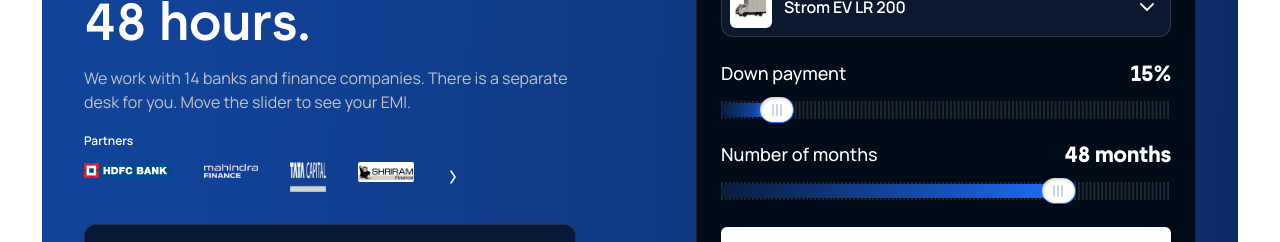
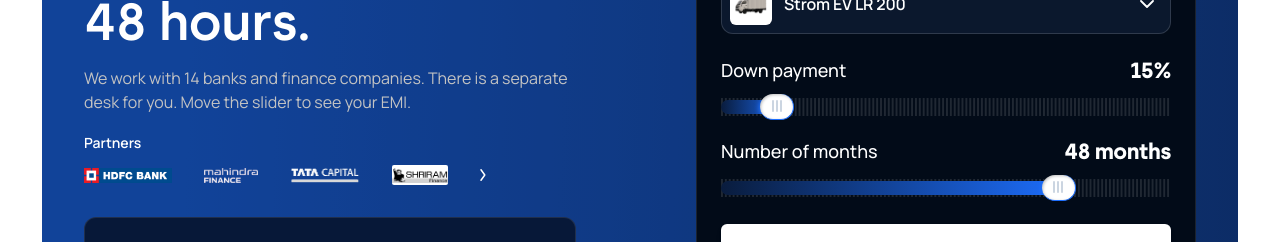
Before and after one commit to udayz84/eulers-motors, a Next.js app: page /products in a window 1280 px wide. Shown: the part 3420-3662 px from the top of the page. Built offline with nearby package versions, Linux system fonts and the light colour scheme.

Commit message:
fix(ui): improve carousel interaction handling, partner logos, and footer brand name

```diff
--- a/components/sections/Footer.tsx
+++ b/components/sections/Footer.tsx
@@ -12,7 +12,7 @@ type FooterColumn = {
 
 const COLUMNS: FooterColumn[] = [
   {
-    title: "Euler Motor",
+    title: "Euler Motors",
     links: ["Storm EV LongRange 200", "Storm EV T1500", "HiLoad EV", "Turbo EV 1000"],
     openOnMobile: true,
   },
--- a/components/sections/SocialWall.tsx
+++ b/components/sections/SocialWall.tsx
@@ -4,7 +4,6 @@ import { useEffect, useRef, useState } from "react";
 import Image from "next/image";
 import Link from "next/link";
 import Eyebrow from "../ui/Eyebrow";
-import CarouselArrows from "../ui/CarouselArrows";
 
 const POSTS = [
   { imgs: ["/assets/social/post-c.png"], user: "variant-a" },
@@ -38,21 +37,40 @@ export default function SocialWall() {
       ([entry]) => {
         visibleRef.current = entry.isIntersecting;
       },
-      { threshold: 0.15 }
+      { threshold: 0.05 }
     );
     observer.observe(section);
 
     let frame = 0;
     let offset = 0;
+    let cachedLoopDist = 0;
+
+    const getLoopDistance = () => {
+      if (cachedLoopDist > 0) return cachedLoopDist;
+      const duplicate = row.querySelector<HTMLElement>("[data-social-copy='true']");
+      const first = row.querySelector<HTMLElement>("[data-social-index='0']");
+      if (duplicate && first) {
+        const dist = duplicate.offsetLeft - first.offsetLeft;
+        if (dist > 0) {
+          cachedLoopDist = dist;
+          return dist;
+        }
+      }
+      return 0;
+    };
+
+    const handleResize = () => {
+      cachedLoopDist = 0;
+    };
+    window.addEventListener("resize", handleResize);
 
     const tick = () => {
-      const duplicate = row.querySelector<HTMLElement>("[data-social-copy='true']");
-      const first = row.querySelector<HTMLElement>("[data-social-index='0']");
-      if (!reducedMotion && visibleRef.current && !interactionPausedRef.current && duplicate && first) {
-        const loopDistance = duplicate.offsetLeft - first.offsetLeft;
+      if (!reducedMotion && visibleRef.current && !interactionPausedRef.current) {
+        const loopDistance = getLoopDistance();
         if (loopDistance > 0) {
           if (row.scrollLeft !== 0) {
-            offset = (offset + row.scrollLeft + loopDistance * 10) % loopDistance;
+            offset = (offset + row.scrollLeft) % loopDistance;
+            if (offset < 0) offset += loopDistance;
             row.scrollLeft = 0;
           }
 
@@ -73,6 +91,7 @@ export default function SocialWall() {
 
     return () => {
       observer.disconnect();
+      window.removeEventListener("resize", handleResize);
       window.cancelAnimationFrame(frame);
       if (resumeTimerRef.current !== null) window.clearTimeout(resumeTimerRef.current);
     };
@@ -83,14 +102,21 @@ export default function SocialWall() {
     if (resumeTimerRef.current !== null) window.clearTimeout(resumeTimerRef.current);
   };
 
-  const resumeAfterInteraction = () => {
+  const resumeAfterInteraction = (delay = 2000) => {
     if (resumeTimerRef.current !== null) window.clearTimeout(resumeTimerRef.current);
     resumeTimerRef.current = window.setTimeout(() => {
       interactionPausedRef.current = false;
-    }, 2200);
+    }, delay);
+  };
+
+  const handleWheel = () => {
+    pauseForInteraction();
+    resumeAfterInteraction(1800);
   };
 
   const handleScroll = () => {
+    pauseForInteraction();
+    resumeAfterInteraction(1800);
     const row = scrollRef.current;
     if (!row) return;
     const cards = row.querySelectorAll<HTMLElement>("article");
@@ -132,18 +158,19 @@ export default function SocialWall() {
         <div
           className="relative"
           onMouseEnter={pauseForInteraction}
-          onMouseLeave={resumeAfterInteraction}
+          onMouseLeave={() => resumeAfterInteraction(600)}
           onPointerDown={pauseForInteraction}
-          onPointerUp={resumeAfterInteraction}
+          onPointerUp={() => resumeAfterInteraction(1800)}
+          onPointerCancel={() => resumeAfterInteraction(1800)}
         >
           <div
             id="social-snap-row"
             ref={scrollRef}
             onScroll={handleScroll}
             onPointerDown={pauseForInteraction}
-            onPointerUp={resumeAfterInteraction}
-            onPointerCancel={resumeAfterInteraction}
-            onWheel={pauseForInteraction}
+            onPointerUp={() => resumeAfterInteraction(1800)}
+            onPointerCancel={() => resumeAfterInteraction(1800)}
+            onWheel={handleWheel}
             className="snap-row snap-center-mobile gap-[12px] lg:gap-[30.663px] min-[2233px]:justify-center"
             style={{ scrollSnapType: "none", scrollBehavior: "auto", overflowAnchor: "none" }}
           >
@@ -308,10 +335,8 @@ export default function SocialWall() {
               style={{ width: "calc(max(0px, (100vw - 1440px) / 2) + 49.337px)" }}
             />
           </div>
-          {/* arrows drive the snap row above — hidden ≥2233px where all five
-              cards fit and the row centers (nothing to scroll) */}
-          <CarouselArrows rowId="social-snap-row" label="videos" className="min-[2233px]:hidden" />
         </div>
+
         {/* Progress Indicator Pill */}
         <div className="mx-auto flex w-full max-w-[1440px] items-center justify-center pt-8">
           <div className="flex h-5 w-[116.2px] items-center rounded-[14.4px] bg-[#ccc]/50 p-1">
--- a/components/sections/products/ProductLoanCalculator.tsx
+++ b/components/sections/products/ProductLoanCalculator.tsx
@@ -142,19 +142,13 @@ export default function ProductLoanCalculator() {
                 slider to see your EMI.
               </p>
 
-              {/* Partner element — the "Partners" heading sits above the logo row,
-                  and the row is left-aligned so the logos start on the same level
-                  as the heading does. */}
-              <div className="mt-1 flex w-full flex-col items-start gap-[12px] self-stretch font-sans text-[12px] font-semibold text-white">
-                <span>Partners</span>
-                {/* Partner logos — Figma: flex row, 32px gap. Every logo sits on
-                    the 16.401px line height (Shriram is 20px on its white plate).
-                    The row is `items-start` so the wordmarks keep one shared
-                    baseline — the Tata lockup is taller, so centring the row
-                    would float it above the other logos. */}
-                <div className="no-scrollbar flex w-full items-start justify-between gap-2 overflow-x-auto sm:justify-start sm:gap-8">
-                  {/* HDFC Bank — 87.82 × 16.401 */}
-                  <div className="relative h-[16.4px] w-[87.82px] shrink-0">
+              {/* Partner element (Figma 2732:7782 / 2732:7784) */}
+              <div className="mt-1 flex flex-col items-start gap-[12px] self-stretch font-sans text-white">
+                <span className="text-[14px] font-semibold text-white">Partners</span>
+                {/* Partner logos — Frame 1984081090 (Figma 2732:7784): gap 32px, items-center */}
+                <div className="no-scrollbar flex items-center gap-[32px] overflow-x-auto">
+                  {/* HDFC Bank — 87.82 × 16.401 (2732:7785) */}
+                  <div className="relative h-[16.401px] w-[87.82px] shrink-0">
                     <Image
                       src="/assets/loan/bank-hdfc.png"
                       alt="HDFC Bank"
@@ -163,8 +157,8 @@ export default function ProductLoanCalculator() {
                       className="object-contain"
                     />
                   </div>
-                  {/* Mahindra Finance — 54.01 × 16.401 */}
-                  <div className="relative h-[16.4px] w-[54.01px] shrink-0">
+                  {/* Mahindra Finance — 54.009 × 16.401 (2732:7786) */}
+                  <div className="relative h-[16.401px] w-[54.009px] shrink-0">
                     <Image
                       src="/assets/loan/bank-mahindra.png"
                       alt="Mahindra Finance"
@@ -173,51 +167,39 @@ export default function ProductLoanCalculator() {
                       className="object-contain"
                     />
                   </div>
-                  {/* Tata Capital — unlike the other banks (single-line wordmarks,
-                      ~4-6:1), this asset is a stacked lockup: the "tata capital"
-                      wordmark (382×173) over the brand's underline bar (382×57)
-                      inside a 384×327 canvas, i.e. 1.2:1. It therefore needs its
-                      own taller box — sized to the artwork's aspect so
-                      `object-contain` renders the whole lockup uncropped — with
-                      the wordmark kept on the same 16.401px line as the rest. */}
-                  <div className="relative h-[30px] w-[36.4px] shrink-0">
+                  {/* Tata Capital — 70.322 × 16.401 (2732:7787) */}
+                  <div className="relative h-[16.401px] w-[70.322px] shrink-0">
                     <Image
-                      src="/assets/loan/bank-tata.png"
+                      src="/assets/loan/tata.png"
                       alt="Tata Capital"
                       fill
-                      sizes="37px"
-                      className="object-contain object-top"
+                      sizes="71px"
+                      className="object-contain"
                     />
                   </div>
-                  {/* Shriram Finance — 56.26 × 20 on a white plate */}
-                  <div className="relative flex h-[20px] w-[56.26px] shrink-0 items-center justify-center rounded-[2px] bg-white p-0.5">
+                  {/* Shriram Finance — 56.262 × 20 on white plate (2732:7788) */}
+                  <div className="relative h-[20px] w-[56.262px] shrink-0 overflow-hidden rounded-[2px] bg-white">
                     <Image
                       src="/assets/loan/bank-shriram.png"
                       alt="Shriram Finance"
                       fill
-                      sizes="56px"
+                      sizes="57px"
                       className="object-contain"
                     />
                   </div>
-                  {/* Partner Arrow: 14x6 rotated 90deg scaleX(-1) */}
+                  {/* Chevron Arrow — Vector 142 (2732:7789): 6 × 14 */}
                   <svg
-                    width="14"
-                    height="6"
-                    viewBox="0 0 14 6"
+                    width="6"
+                    height="14"
+                    viewBox="0 0 6 14"
                     fill="none"
                     xmlns="http://www.w3.org/2000/svg"
-                    className="shrink-0 rotate-[-90deg] -scale-x-100 self-center stroke-white"
-                    style={{
-                      width: "14px",
-                      height: "6px",
-                      aspectRatio: "7/3",
-                      strokeWidth: "1.5px",
-                      stroke: "#FFF",
-                    }}
+                    className="shrink-0"
+                    aria-hidden="true"
                   >
                     <path
-                      d="M1 1L7 5L13 1"
-                      stroke="#FFF"
+                      d="M1 1.75L4.75 7L1 12.25"
+                      stroke="white"
                       strokeWidth="1.5"
                       strokeLinecap="round"
                       strokeLinejoin="round"
--- a/components/sections/products/ProductOverview.tsx
+++ b/components/sections/products/ProductOverview.tsx
@@ -79,7 +79,7 @@ export default function ProductOverview() {
     const reducedMotion = window.matchMedia("(prefers-reduced-motion: reduce)").matches;
     const observer = new IntersectionObserver(([entry]) => {
       visibleRef.current = entry.isIntersecting;
-    }, { threshold: 0.15 });
+    }, { threshold: 0.05 });
     observer.observe(section);
 
     // The cards only turn into a horizontal carousel from the `lg`
@@ -90,13 +90,37 @@ export default function ProductOverview() {
     let frame = 0;
     let offset = 0;
     let running = false;
+    let cachedLoopDist = 0;
+
+    const getLoopDistance = () => {
+      if (cachedLoopDist > 0) return cachedLoopDist;
+      const duplicate = row.querySelector<HTMLElement>("[data-overview-copy='true']");
+      const first = row.querySelector<HTMLElement>("[data-overview-index='0']");
+      if (duplicate && first) {
+        const dist = duplicate.offsetLeft - first.offsetLeft;
+        if (dist > 0) {
+          cachedLoopDist = dist;
+          return dist;
+        }
+      }
+      return 0;
+    };
+
+    const handleResize = () => {
+      cachedLoopDist = 0;
+    };
+    window.addEventListener("resize", handleResize);
 
     const tick = () => {
-      const duplicate = row.querySelector<HTMLElement>("[data-overview-copy='true']");
-      const first = row.querySelector<HTMLElement>("[data-overview-index='0']");
-      if (!reducedMotion && visibleRef.current && !interactionPausedRef.current && duplicate && first) {
-        const loopDistance = duplicate.offsetLeft - first.offsetLeft;
+      if (!reducedMotion && visibleRef.current && !interactionPausedRef.current) {
+        const loopDistance = getLoopDistance();
         if (loopDistance > 0) {
+          if (row.scrollLeft !== 0) {
+            offset = (offset + row.scrollLeft) % loopDistance;
+            if (offset < 0) offset += loopDistance;
+            row.scrollLeft = 0;
+          }
+
           offset = (offset + 0.6) % loopDistance;
           track.style.transform = `translate3d(${-offset}px, 0, 0)`;
 
@@ -140,6 +164,7 @@ export default function ProductOverview() {
     return () => {
       observer.disconnect();
       desktopQuery.removeEventListener("change", sync);
+      window.removeEventListener("resize", handleResize);
       stop();
       if (resumeTimerRef.current !== null) window.clearTimeout(resumeTimerRef.current);
     };
@@ -150,14 +175,21 @@ export default function ProductOverview() {
     if (resumeTimerRef.current !== null) window.clearTimeout(resumeTimerRef.current);
   };
 
-  const resumeAfterInteraction = () => {
+  const resumeAfterInteraction = (delay = 2000) => {
     if (resumeTimerRef.current !== null) window.clearTimeout(resumeTimerRef.current);
     resumeTimerRef.current = window.setTimeout(() => {
       interactionPausedRef.current = false;
-    }, 2200);
+    }, delay);
+  };
+
+  const handleWheel = () => {
+    pauseForInteraction();
+    resumeAfterInteraction(1800);
   };
 
   const handleScroll = () => {
+    pauseForInteraction();
+    resumeAfterInteraction(1800);
     if (!scrollRef.current) return;
     const scrollLeft = scrollRef.current.scrollLeft;
     const cardWidth = 432; // 412px card + 20px gap
@@ -186,11 +218,13 @@ export default function ProductOverview() {
       <div className="relative w-full">
         <div
           ref={scrollRef}
+          onMouseEnter={pauseForInteraction}
+          onMouseLeave={() => resumeAfterInteraction(600)}
           onScroll={handleScroll}
           onPointerDown={pauseForInteraction}
-          onPointerUp={resumeAfterInteraction}
-          onPointerCancel={resumeAfterInteraction}
-          onWheel={pauseForInteraction}
+          onPointerUp={() => resumeAfterInteraction(1800)}
+          onPointerCancel={() => resumeAfterInteraction(1800)}
+          onWheel={handleWheel}
           className="carousel-pad-overview mx-auto flex w-full max-w-[680px] flex-col gap-4 sm:grid sm:grid-cols-2 sm:gap-4 lg:mx-0 lg:max-w-none lg:flex lg:flex-row lg:gap-5 lg:overflow-x-auto lg:pb-4 lg:snap-x lg:snap-mandatory scrollbar-none"
           style={{ scrollSnapType: "none", scrollBehavior: "auto", overflowAnchor: "none" }}
         >
--- a/components/sections/technology/TechIndianRoads.tsx
+++ b/components/sections/technology/TechIndianRoads.tsx
@@ -75,7 +75,7 @@ function useAutoScrollCarousel(speed = 0.7) {
       ([entry]) => {
         isVisible = entry.isIntersecting;
       },
-      { threshold: 0.1 }
+      { threshold: 0.05 }
     );
     observer.observe(container);
 
@@ -86,16 +86,34 @@ function useAutoScrollCarousel(speed = 0.7) {
     let frame = 0;
     let offset = 0;
     let running = false;
+    let cachedLoopDist = 0;
+
+    const getLoopDistance = () => {
+      if (cachedLoopDist > 0) return cachedLoopDist;
+      const duplicate = container.querySelector<HTMLElement>("[data-card-copy='true']");
+      const first = container.querySelector<HTMLElement>("[data-card-index='0']");
+      if (duplicate && first) {
+        const dist = duplicate.offsetLeft - first.offsetLeft;
+        if (dist > 0) {
+          cachedLoopDist = dist;
+          return dist;
+        }
+      }
+      return 0;
+    };
+
+    const handleResize = () => {
+      cachedLoopDist = 0;
+    };
+    window.addEventListener("resize", handleResize);
 
     const tick = () => {
-      const duplicate = container.querySelector<HTMLElement>("[data-card-copy='true']");
-      const first = container.querySelector<HTMLElement>("[data-card-index='0']");
-
-      if (!reducedMotion && isVisible && !pausedRef.current && duplicate && first) {
-        const loopDistance = duplicate.offsetLeft - first.offsetLeft;
+      if (!reducedMotion && isVisible && !pausedRef.current) {
+        const loopDistance = getLoopDistance();
         if (loopDistance > 0) {
           if (container.scrollLeft !== 0) {
-            offset = (offset + container.scrollLeft + loopDistance * 10) % loopDistance;
+            offset = (offset + container.scrollLeft) % loopDistance;
+            if (offset < 0) offset += loopDistance;
             container.scrollLeft = 0;
           }
 
@@ -137,6 +155,7 @@ function useAutoScrollCarousel(speed = 0.7) {
     return () => {
       observer.disconnect();
       desktopQuery.removeEventListener("change", sync);
+      window.removeEventListener("resize", handleResize);
       stop();
       if (resumeTimerRef.current !== null) {
         window.clearTimeout(resumeTimerRef.current);
@@ -151,13 +170,13 @@ function useAutoScrollCarousel(speed = 0.7) {
     }
   };
 
-  const resume = () => {
+  const resume = (delay = 1800) => {
     if (resumeTimerRef.current !== null) {
       window.clearTimeout(resumeTimerRef.current);
     }
     resumeTimerRef.current = window.setTimeout(() => {
       pausedRef.current = false;
-    }, 2000);
+    }, delay);
   };
 
   return {
@@ -166,13 +185,17 @@ function useAutoScrollCarousel(speed = 0.7) {
     progress,
     handlers: {
       onMouseEnter: pause,
-      onMouseLeave: resume,
+      onMouseLeave: () => resume(600),
       onPointerDown: pause,
-      onPointerUp: resume,
-      onPointerCancel: resume,
+      onPointerUp: () => resume(1800),
+      onPointerCancel: () => resume(1800),
       onWheel: () => {
         pause();
-        resume();
+        resume(1800);
+      },
+      onScroll: () => {
+        pause();
+        resume(1800);
       },
     },
   };
```
Also changed, not shown: components/sections/CustomerReviews.tsx (+49 -11 lines), public/assets/loan/bank-tata.png, public/assets/loan/tata.png (added).
